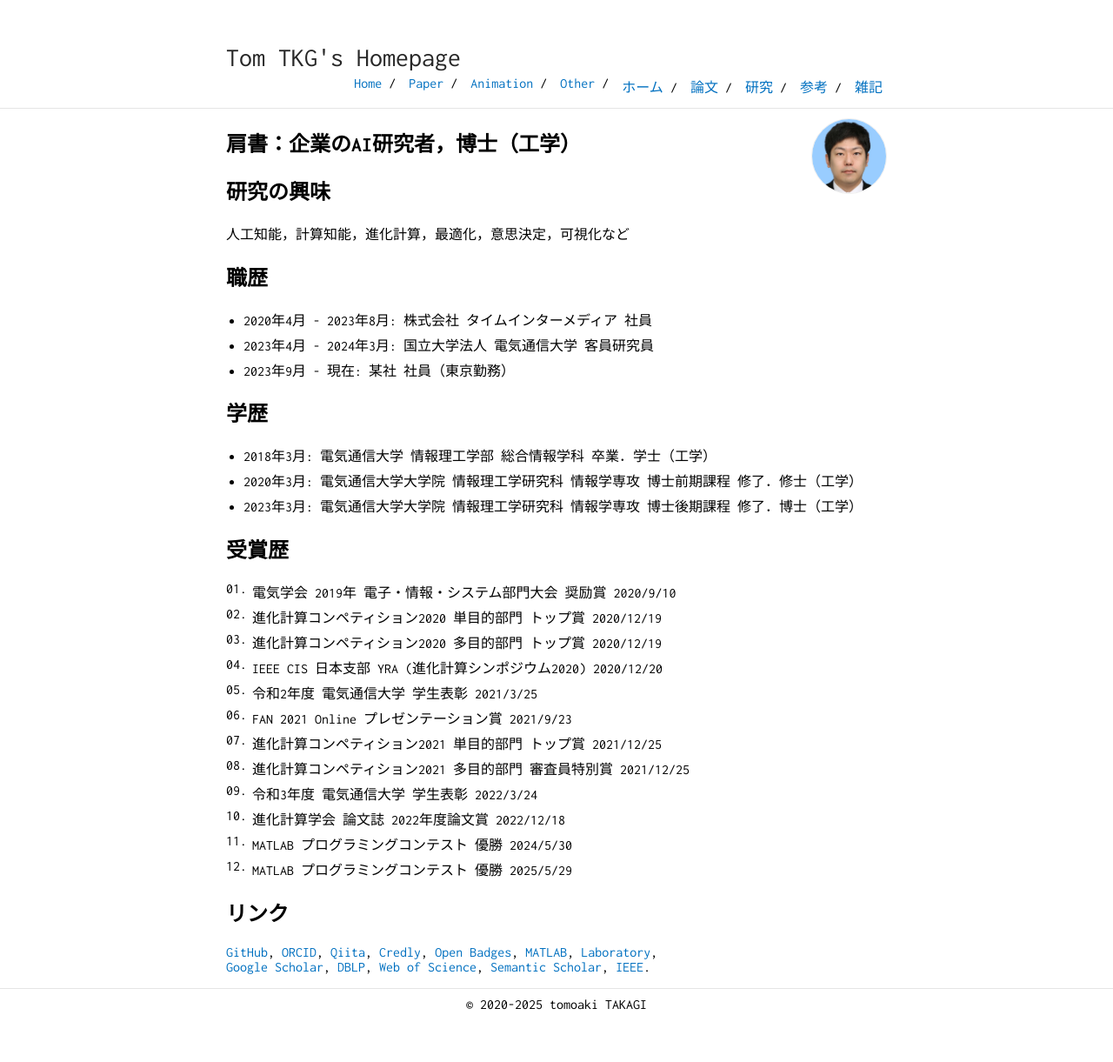
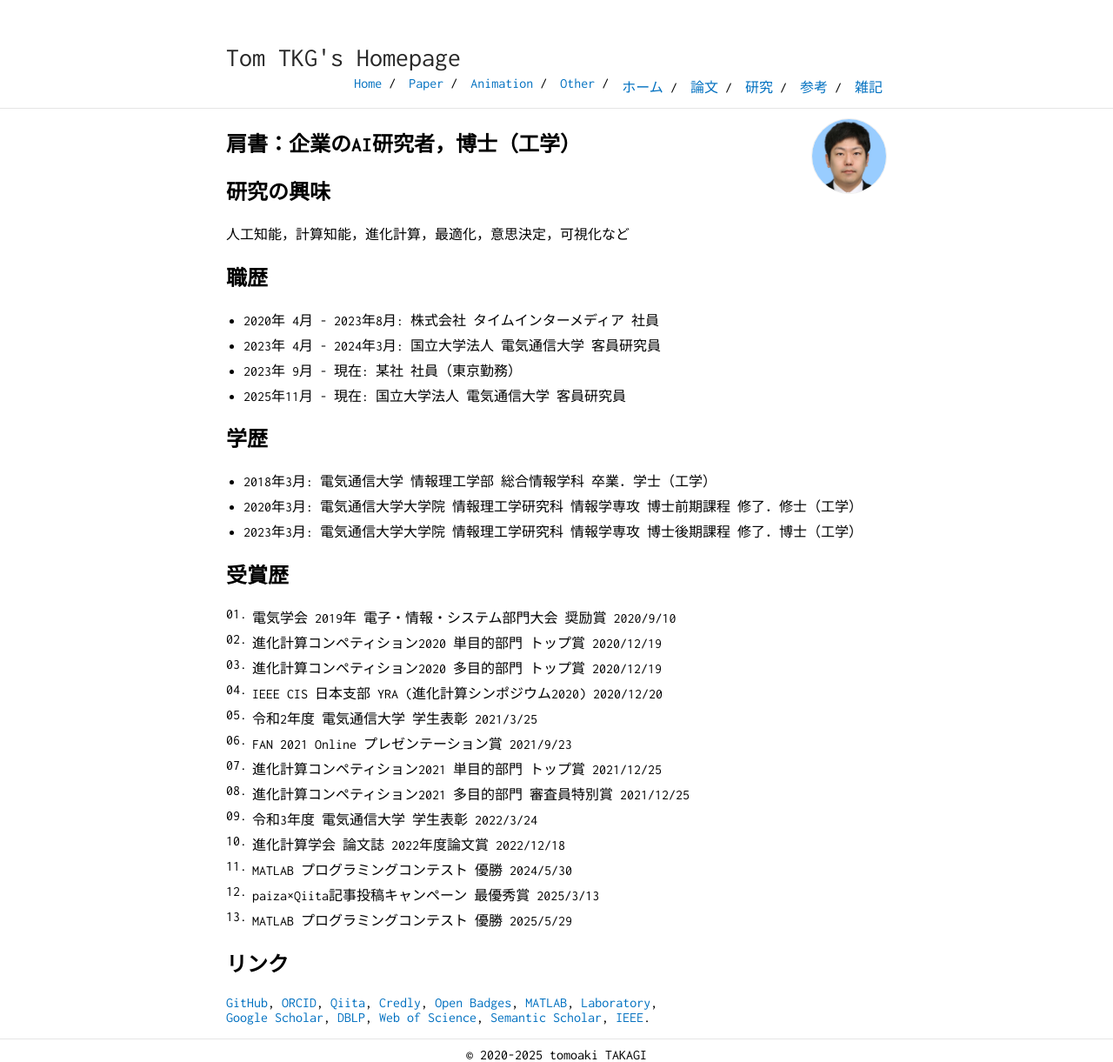
Before and after one commit to tomtkg/tomtkg.github.io, a Jekyll site: the page built from indexJP.md, in a window 1280 px wide. Shown: the whole page at 87% size. Built offline with Jekyll 4.4.1, drawn with Linux system fonts in a browser that asks for light colours; before the commit the page ends 1163 px from its top, so only the background shows below that.

Commit message:
Update indexJP.md

```diff
--- a/indexJP.md
+++ b/indexJP.md
@@ -11,9 +11,10 @@ title: Tom TKG's Homepage
 人工知能，計算知能，進化計算，最適化，意思決定，可視化など
 
 ## 職歴
-* 2020年4月 - 2023年8月: 株式会社 タイムインターメディア 社員
-* 2023年4月 - 2024年3月: 国立大学法人 電気通信大学 客員研究員
-* 2023年9月 - 現在: 某社 社員（東京勤務）
+* 2020年 4月 - 2023年8月: 株式会社 タイムインターメディア 社員
+* 2023年 4月 - 2024年3月: 国立大学法人 電気通信大学 客員研究員
+* 2023年 9月 - 現在: 某社 社員（東京勤務）
+* 2025年11月 - 現在: 国立大学法人 電気通信大学 客員研究員
 
 ## 学歴
 * 2018年3月: 電気通信大学 情報理工学部 総合情報学科 卒業．学士（工学）
@@ -32,6 +33,7 @@ title: Tom TKG's Homepage
 1. 令和3年度 電気通信大学 学生表彰 2022/3/24
 1. 進化計算学会 論文誌 2022年度論文賞 2022/12/18
 1. MATLAB プログラミングコンテスト 優勝 2024/5/30
+1. paiza×Qiita記事投稿キャンペーン 最優秀賞 2025/3/13
 1. MATLAB プログラミングコンテスト 優勝 2025/5/29
 
 ## リンク
```
